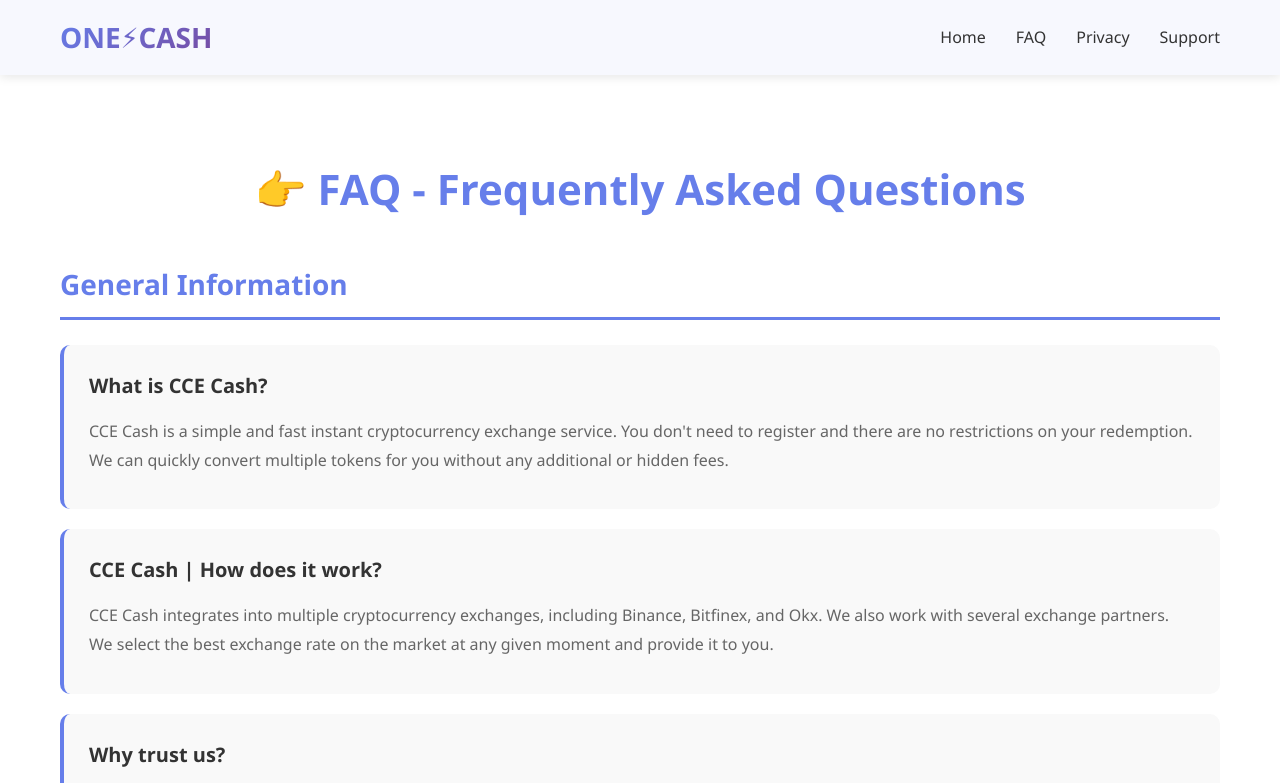
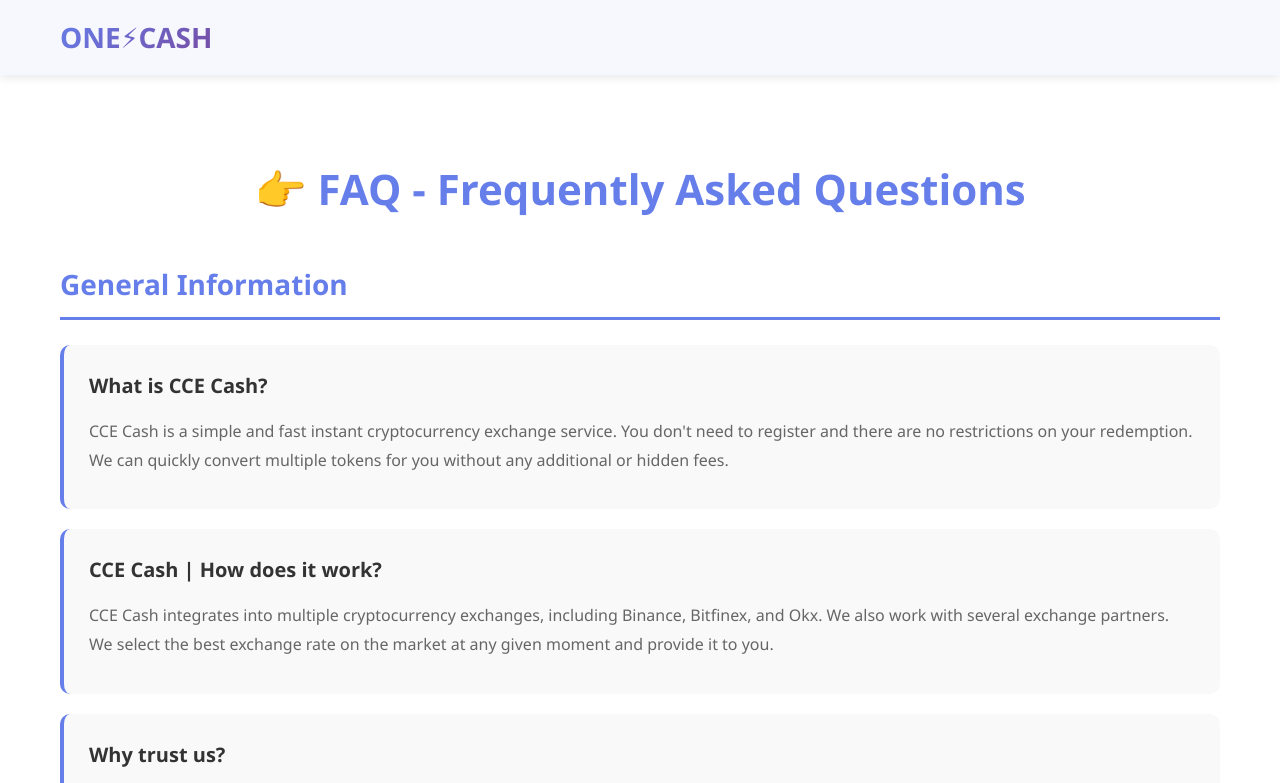
Before and after one commit to milonsheikh02/onecash-fornt, a plain HTML site: page faq.html in a window 1280 px wide. Shown: the top 783 px of the page. Drawn offline with Linux system fonts and the light colour scheme.

Commit message:
Update faq.html
I'm nb

```diff
--- a/faq.html
+++ b/faq.html
@@ -14,10 +14,6 @@
                 <h1>ONE⚡CASH</h1>
             </div>
             <nav class="nav">
-                <a href="index.html">Home</a>
-                <a href="faq.html">FAQ</a>
-                <a href="privacy.html">Privacy</a>
-                <a href="support.html">Support</a>
             </nav>
         </div>
     </header>
```
